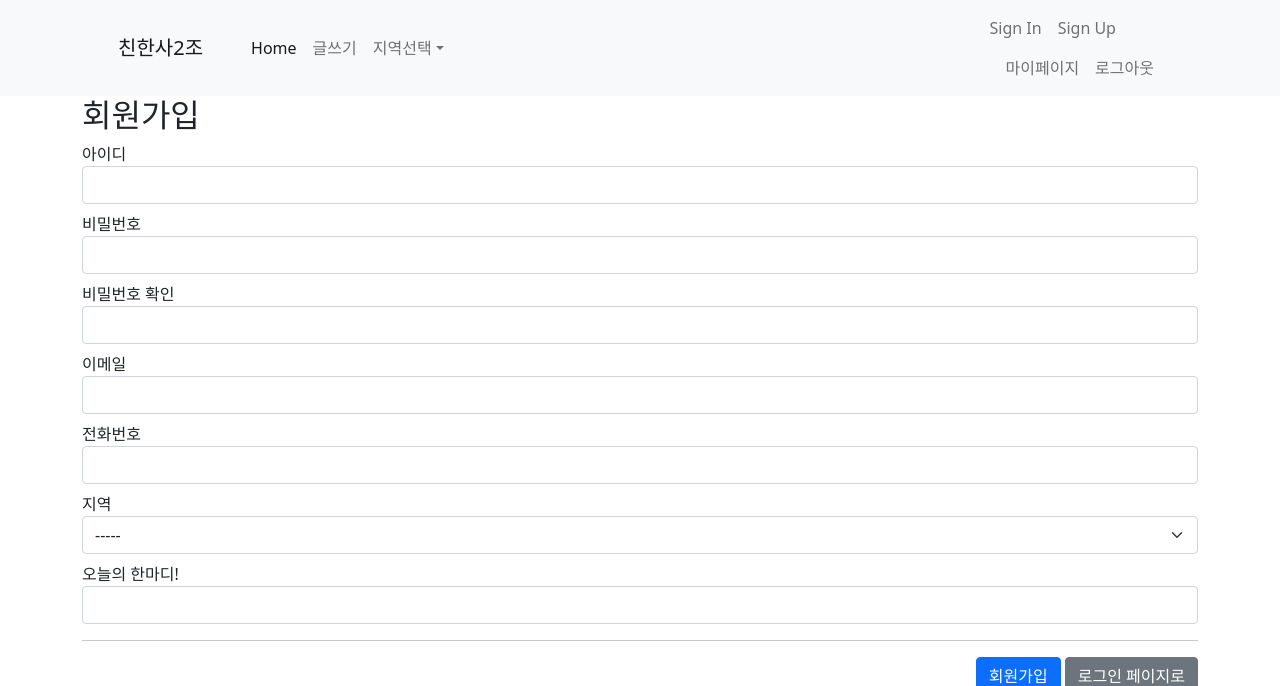
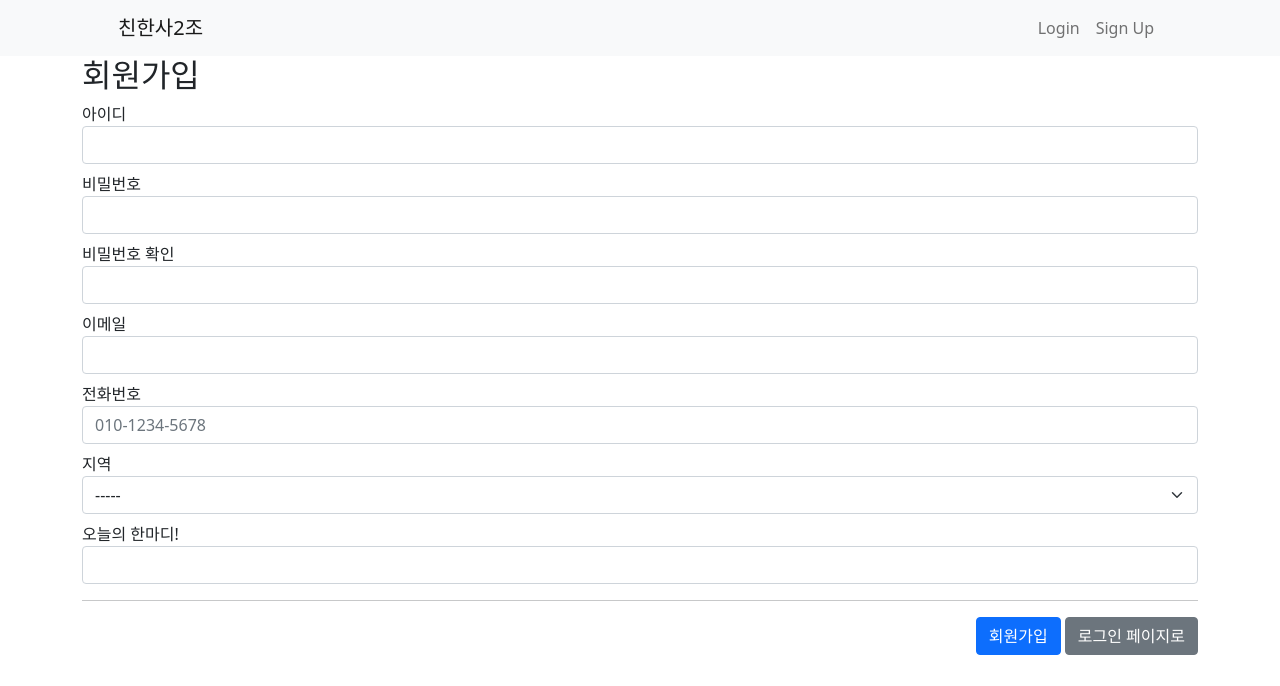
Before and after one commit to geunhye-kim/b2_friend_django, a Django app: page /signup/ in a window 1280 px wide. Shown: the top 686 px of the page. Run offline with Django 4.2, Linux system fonts and the light colour scheme.

Commit message:
file connect v0.1

```diff
--- a/account/urls.py
+++ b/account/urls.py
@@ -4,7 +4,7 @@ from . import views
 # app_name = 'profiles'
 
 urlpatterns = [
-    path('', views.profile_list, name='profile_list'),
+    # path('', views.profile_list, name='profile_list'),
     path('new/', views.profile_new, name='profile_new'),
     # path('<int:pk>/', views.profile_detail, name='profile_detail'),
     # path('<int:pk>/edit/', views.profile_edit, name='profile_edit'),
--- a/manage.py
+++ b/manage.py
@@ -2,7 +2,6 @@
 """Django's command-line utility for administrative tasks."""
 import os
 import sys
-import dotenv
 
 
 
@@ -21,5 +20,4 @@ def main():
 
 
 if __name__ == '__main__':
-    dotenv.load_dotenv()
     main()
--- a/post/models.py
+++ b/post/models.py
@@ -1,12 +1,12 @@
 from django.db import models
-# from account.models import UserModel
+from user.models import UserModel
 
 
 class Post(models.Model):
     class Meta:
         db_table = "my_post"
 
-    # user = models.ForeignKey(UserModel, on_delete=models.CASCADE)
+    user = models.ForeignKey(UserModel, on_delete=models.CASCADE)
     title = models.CharField(max_length=256)
     regions = (
         ('서울', '서울'),
@@ -18,7 +18,7 @@ class Post(models.Model):
         ('제주도', '제주도'),
     )
     region = models.CharField(choices=regions, max_length=3)
-    image = models.ImageField(upload_to="image/", null=True, blank=True)
+    image = models.ImageField(upload_to='', null=True, blank=True)
     post = models.TextField()
     created_at = models.DateTimeField(auto_now_add=True)
     updated_at = models.DateTimeField(auto_now=True)
--- a/restaurant/urls.py
+++ b/restaurant/urls.py
@@ -16,6 +16,8 @@ Including another URLconf
 """
 from django.contrib import admin
 from django.urls import path, include
+from django.conf.urls.static import static
+from django.conf import settings
 
 urlpatterns = [
     path('admin/', admin.site.urls),
@@ -23,3 +25,4 @@ urlpatterns = [
     path('', include('account.urls')),
     path('', include('post.urls')),
 ]
+urlpatterns += static(settings.MEDIA_URL, document_root=settings.MEDIA_ROOT)
--- a/templates/base.html
+++ b/templates/base.html
@@ -1,6 +1,7 @@
 <!DOCTYPE html>
 
 <html lang="en">
+
 <head>
     <meta charset="UTF-8">
     <title>{% block title %}{% endblock %} | 맛집에 미치다</title>
@@ -11,9 +12,7 @@
         integrity="sha384-JEW9xMcG8R+pH31jmWH6WWP0WintQrMb4s7ZOdauHnUtxwoG2vI5DkLtS3qm9Ekf"
         crossorigin="anonymous"></script>
     <style>
-
-
-        .main{
+        .main {
             background-color: green;
             color: white;
             height: 700px;
@@ -36,19 +35,21 @@
         }
     </style>
 </head>
+
 <body>
     <nav class="navbar navbar-expand-lg navbar-light bg-light">
         <div class="container px-4 px-lg-5">
-{#        <--!타이틀-->#}
-        <a class="navbar-brand" href="#!">친한사2조</a>
-        {#                {% if  user.is_authenticated %}#}
-        <button class="navbar-toggler" type="button" data-bs-toggle="collapse" data-bs-target="#navbarSupportedContent"
-                aria-controls="navbarSupportedContent" aria-expanded="false" aria-label="Toggle navigation"><span
+            {# <--!타이틀-->#}
+                <a class="navbar-brand" href="/">친한사2조</a>
+                {% if user.is_authenticated %}
+                <button class="navbar-toggler" type="button" data-bs-toggle="collapse"
+                    data-bs-target="#navbarSupportedContent" aria-controls="navbarSupportedContent"
+                    aria-expanded="false" aria-label="Toggle navigation"><span
                         class="navbar-toggler-icon"></span></button>
                 <div class="collapse navbar-collapse" id="navbarSupportedContent">
                     <ul class="navbar-nav me-auto mb-2 mb-lg-0 ms-lg-4">
-                <li class="nav-item"><a class="nav-link active" aria-current="page" href="#!">Home</a></li>
-                <li class="nav-item"><a class="nav-link" href="#!">글쓰기</a></li>
+                        <li class="nav-item"><a class="nav-link active" aria-current="page" href="/">Home</a></li>
+                        <li class="nav-item"><a class="nav-link" href="/post/create/">글쓰기</a></li>
                         <li class="nav-item dropdown">
                             <a class="nav-link dropdown-toggle" id="navbarDropdown" href="#" role="button"
                                 data-bs-toggle="dropdown" aria-expanded="false">지역선택</a>
@@ -64,31 +65,30 @@
                             </ul>
                         </li>
                     </ul>
-            {#                    {% endif %}#}
+                    {% endif %}
                     <form class="form-inline my-2 my-lg-0">
-                {#                        {% if not user.is_authenticated %}#}
+                        {% if not user.is_authenticated %}
                         <ul class="navbar-nav mr-auto">
                             <li class="nav-item active">
-                        <a class="nav-link" href="/sign-in"> Sign In <span class="sr-only"></span></a>
-                    </li>
+                                <a class="nav-link" href="{% url 'login' %}"> Login <span class="sr-only"></span></a>
                             <li class="nav-item active">
-                        <a class="nav-link" href="/sign-up"> Sign Up <span class="sr-only"></span></a>
+                                <a class="nav-link" href="{% url 'signup' %}"> Sign Up <span class="sr-only"></span></a>
                             </li>
                         </ul>
-                {#                        {% else %}#}
+                        {% else %}
                         <ul class="navbar-nav mr-auto">
                             <li class="nav-item disable">
                                 <span class="nav-link">
-{#                           {{ user.username }}님 반갑습니다!#}
+                                    {# {{ user.username }}님 반갑습니다!#}
                                 </span>
                             </li>
                             <li class="nav-item active">
                                 <a class="nav-link" href="/"> 마이페이지 </a>
                             <li class="nav-item active">
-                        <a class="nav-link" href="/logout"> 로그아웃 </a>
+                                <a class="nav-link" href="{% url 'logout' %}"> 로그아웃 </a>
                             </li>
                         </ul>
-{#                {% endif %}#}
+                        {% endif %}
                     </form>
                 </div>
 
@@ -99,4 +99,5 @@
     {% endblock %}
 
 </body>
+
 </html>
--- a/templates/post/create.html
+++ b/templates/post/create.html
@@ -6,7 +6,7 @@
     <div class="container">
         <div class="wrap">
             <h2 class="title-center"> 게시글 작성 </h2>
-            <form class="form-area" method="post" action="/post/create/">
+            <form class="form-area" method="post" action="{% url 'post_create' %}">
                 {% csrf_token %}
                     <div class="form-group mt-2 mb-2">
                         <label for="username">제목</label>
--- a/templates/post/detail.html
+++ b/templates/post/detail.html
@@ -7,7 +7,9 @@
     <p>{{post.post}}</p>
     <p>{{post.created_at}}</p>
     <p>{{post.updated_at}}</p>
-    <img src="{{post.image.url}}" alt="">
+    {% if post.image %}
+        <img src="{{post.image.url}}" alt="">
+    {% endif %}
     <a href ="/post/{{post.id}}/update">수정</a>
     <a href="/post/{{post.id}}/delete">삭제</a>
 {% endblock %}
--- a/templates/post/update.html
+++ b/templates/post/update.html
@@ -5,8 +5,8 @@
 {% block content %}
     <div class="container">
         <div class="wrap">
-            <h2 class="title-center"> 게시글 작성 </h2>
-            <form class="form-area" method="post" action="/post/{{post.id}}/update/">
+            <h2 class="title-center"> 게시글 수정 </h2>
+            <form class="form-area" method="post" action="{% url 'post_update' post.id %}">
                 {% csrf_token %}
                     <div class="form-group mt-2 mb-2">
                         <label for="username">제목</label>
--- a/templates/user/login.html
+++ b/templates/user/login.html
@@ -15,7 +15,7 @@
                 </div>
                 <div class="form-group mt-2 mb-2">
                     <label for="user_password">비밀번호</label>
-                    <input type="user_password" class="form-control" id="user_password" name="user_password">
+                    <input type="password" class="form-control" id="user_password" name="user_password">
                 </div>
                 <hr>
                 {% if error %}
@@ -25,7 +25,7 @@
                 {% endif %}
                 <div style="float: right">
                     <button type="submit" class="btn btn-primary">로그인</button>
-                    <a href="/signup" class="btn btn-secondary">회원가입 페이지로</a>
+                    <a href="{%url 'signup' %}" class="btn btn-secondary">회원가입 페이지로</a>
                 </div>
             </form>
 
--- a/templates/user/signup.html
+++ b/templates/user/signup.html
@@ -16,19 +16,19 @@
                 </div>
                 <div class="form-group mt-2 mb-2">
                     <label for="user_password">비밀번호</label>
-                    <input type="user_password" class="form-control" id="user_password" name="user_password">
+                    <input type="password" class="form-control" id="user_password" name="user_password">
                 </div>
                 <div class="form-group mt-2 mb-2">
                     <label for="user_password2">비밀번호 확인</label>
-                    <input type="user_password" class="form-control" id="user_password2" name="user_password2">
+                    <input type="password" class="form-control" id="user_password2" name="user_password2">
                 </div>
                 <div class="form-group mt-2 mb-2">
                     <label for="user_email">이메일</label>
-                    <input type="user_email" class="form-control" id="user_email" name="user_email">
+                    <input type="email" class="form-control" id="user_email" name="user_email">
                 </div>
                 <div class="form-group mt-2 mb-2">
                     <label for="user_number">전화번호</label>
-                    <input type="user_number" class="form-control" id="user_number" name="user_number">
+                    <input type="tel" class="form-control" id="user_number" name="user_number" placeholder="010-1234-5678" pattern="[0-9]{3}-[0-9]{4}-[0-9]{4}">
                 </div>
 
                 <label for="user_address">지역</label>
@@ -54,7 +54,7 @@
                 <hr>
                 <div style="float: right">
                     <button type="submit" class="btn btn-primary">회원가입</button>
-                    <a href="/login" class="btn btn-secondary">로그인 페이지로</a>
+                    <a href="{%url 'login' %}" class="btn btn-secondary">로그인 페이지로</a>
                 </div>
             </form>
 
--- a/user/views.py
+++ b/user/views.py
@@ -51,14 +51,14 @@ def login_view(request):
             me = auth.authenticate(request, username=user_name, password=user_password)  # 사용자 불러오기
             if me is not None:  # 저장된 사용자의 패스워드와 입력받은 패스워드 비교
                 auth.login(request, me)
-                return redirect('/feed')
+                return redirect('/')
             else:
                 return render(request, 'user/login.html', {'error': '유저이름 혹은 패스워드를 확인 해 주세요.'})  # 로그인 실패
 
     elif request.method == 'GET':
         user = request.user.is_authenticated  # 사용자가 로그인 되어 있는지 검사
         if user:  # 로그인이 되어 있다면
-            return redirect('/feed')
+            return redirect('/')
         else:  # 로그인이 되어 있지 않다면
             return render(request, 'user/login.html')
 
@@ -66,4 +66,4 @@ def login_view(request):
 @login_required
 def logout_view(request):
     auth.logout(request) # 인증 되어있는 정보를 없애기
-    return redirect("/feed")
+    return redirect("/")
```
Also changed, not shown: post/views.py (+15 -1 lines), account/migrations/0001_initial.py (added), post/migrations/0001_initial.py, post/migrations/0002_alter_post_image.py (deleted), user/migrations/0001_initial.py. Lines whose indentation alone changed are shown as unchanged.
